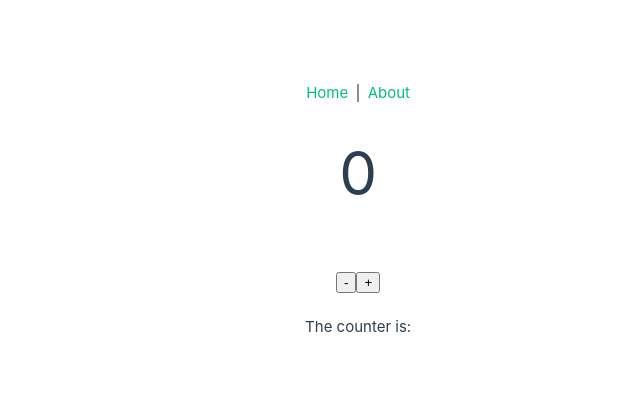
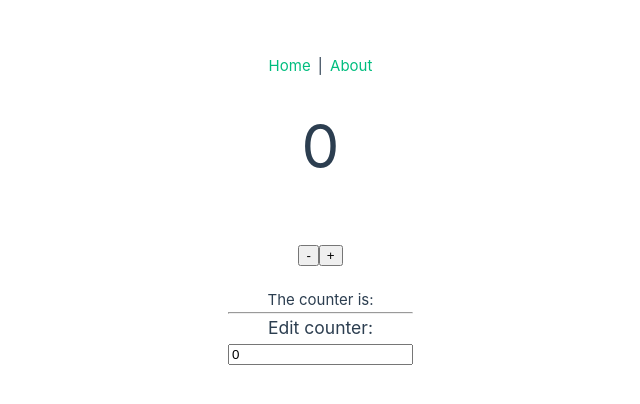
Before and after one commit to KayBeckmann/vue-messMeister, a Vue app: page / in a window 1280 px wide. Shown: the part 190-594 px from the top of the page, without its empty margins (227-867 px from the left). Built offline with nearby package versions, Linux system fonts and the light colour scheme.

Commit message:
add min for input

```diff
--- a/src/views/HomeView.vue
+++ b/src/views/HomeView.vue
@@ -8,6 +8,15 @@
     <div>
       The counter is: {{ counterStore.oddOrEven }}
     </div>
+  </div>
+  <hr>
+  <div>
+    <h3>Edit counter:</h3>
+    <input
+    v-model="counterStore.count"
+    type="number"
+    min="0"
+    >
   </div>
 </template>
 
```
